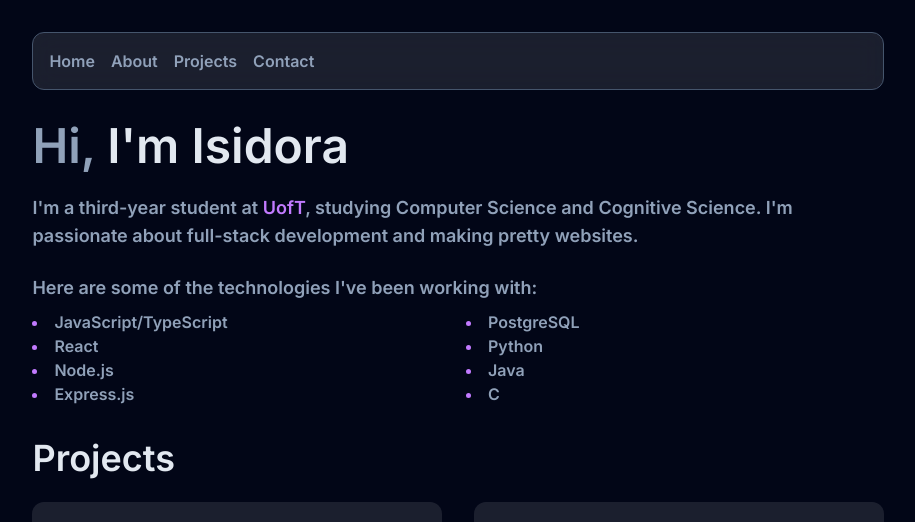
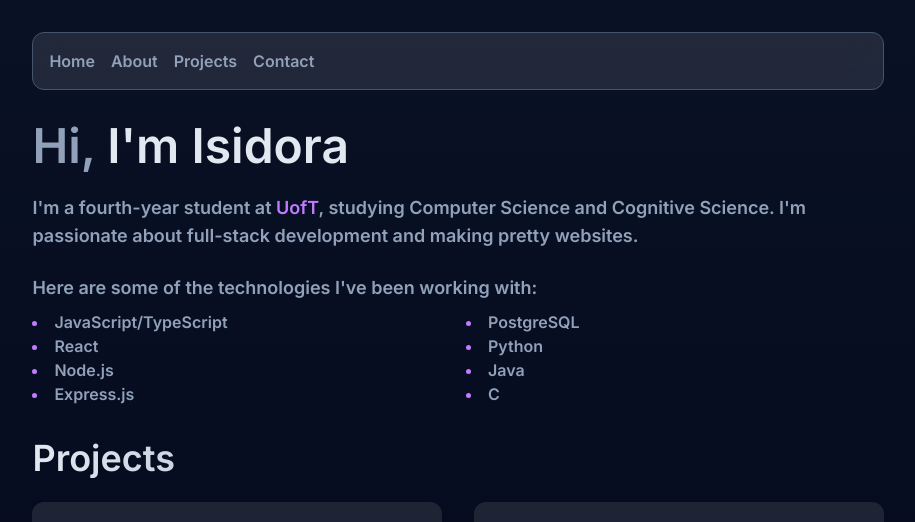
Before and after one commit to isidora04/portfolio, a React (Vite) app: page / in a window 1280 px wide. Shown: the top 522 px of the page, without its empty margins (182-1097 px from the left). Built offline with nearby package versions, Linux system fonts and the light colour scheme; some icons are missing.

Commit message:
update appearance

```diff
--- a/index.html
+++ b/index.html
@@ -5,7 +5,7 @@
     <link rel="icon" type="image" href="/icon.png" />
     <link href="https://fonts.googleapis.com/css2?family=Inter:wght@400;500;600;700&display=swap" rel="stylesheet">
     <meta name="viewport" content="width=device-width, initial-scale=1.0" />
-    <title>isidora04 | Portfolio</title>
+    <title>isidoranedic | Portfolio</title>
   </head>
   <body>
     <div id="root"></div>
--- a/src/components/about.tsx
+++ b/src/components/about.tsx
@@ -3,7 +3,7 @@ import { TypeAnimation } from 'react-type-animation';
 const About = () => {
 
     return (
-        <div className="w-[70%] mt-[2rem] text-slate-400 font-semibold">
+        <div className="w-[80%] md:w-[70%] mt-[2rem] text-slate-400 font-semibold">
 
             <span className="text-5xl" id='about'>
                 <span className="text-slate-400">Hi, </span>
@@ -13,7 +13,7 @@ const About = () => {
                 </span>
             </span>
 
-            <div className="mt-[1.5rem] text-lg">I'm a third-year student at {" "}
+            <div className="mt-[1.5rem] text-lg">I'm a fourth-year student at {" "}
                 <a href="https://www.utoronto.ca/"
                 target='_blank'
                 rel="noopener noreferrer"
--- a/src/components/contact.tsx
+++ b/src/components/contact.tsx
@@ -6,7 +6,7 @@ import EmailIcon from '@mui/icons-material/Email';
 const Contact = () => {
 
     return (
-        <div className="w-[70%] mt-[2rem] text-slate-400 font-semibold">
+        <div className="w-[80%] md:w-[70%] mt-[2rem] text-slate-400 font-semibold">
 
             <div className="text-4xl text-slate-200 my-[1.5rem]" id="contact">Wanna get in touch?</div>
 
--- a/src/components/nav.tsx
+++ b/src/components/nav.tsx
@@ -5,7 +5,7 @@ import LinkedInIcon from '@mui/icons-material/LinkedIn';
 const Nav = () => {
 
     return (
-        <div className="sticky w-[70%] flex justify-between items-center bg-white/10 backdrop-blur-md top-[1rem] p-[1rem]
+        <div className="sticky w-[80%] md:w-[70%] flex justify-between items-center bg-white/10 backdrop-blur-md top-[1rem] p-[1rem]
         z-50 border rounded-xl border-slate-600">
             <div className="sm:flex gap-[1rem] hidden">
                 <a href="#"
--- a/src/components/projects.tsx
+++ b/src/components/projects.tsx
@@ -36,9 +36,9 @@ const Projects = () => {
     ]
 
     return (
-        <div className="w-[70%] mt-[2rem] text-slate-400 font-semibold">
+        <div className="w-[80%] md:w-[70%] mt-[2rem] text-slate-400 font-semibold">
 
-            <div className="text-4xl text-slate-200 mb-[1.5rem]" id="projects">Projects</div>
+            <div className="text-4xl bg-gradient-to-r from-slate-200 to-slate-300 inline-block text-transparent bg-clip-text mb-[1.5rem]" id="projects">Projects</div>
 
             <div className="grid grid-cols-1 md:grid-cols-2 gap-[2rem]">
                 {projects.map((item, _index) => (
--- a/src/index.css
+++ b/src/index.css
@@ -17,7 +17,7 @@
 
 body {
   margin: auto;
-  background-color: rgb(2 6 23);
+  background-image: linear-gradient(to top, rgb(2 6 23), rgb(9, 17, 37));
   display: flex;
   place-items: center;
   min-width: 320px;
@@ -28,13 +28,3 @@ h1 {
   font-size: 3.2em;
   line-height: 1.1;
 }
-
-@media (prefers-color-scheme: light) {
-  :root {
-    color: #213547;
-    background-color: #ffffff;
-  }
-  button {
-    background-color: #f9f9f9;
-  }
-}
```
